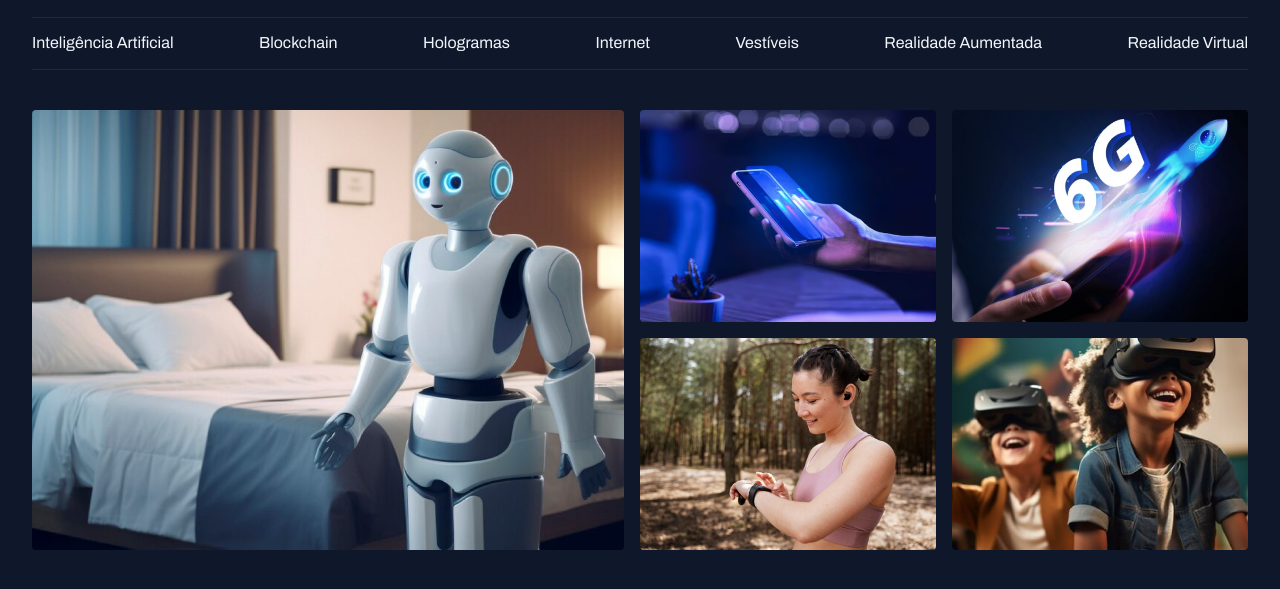
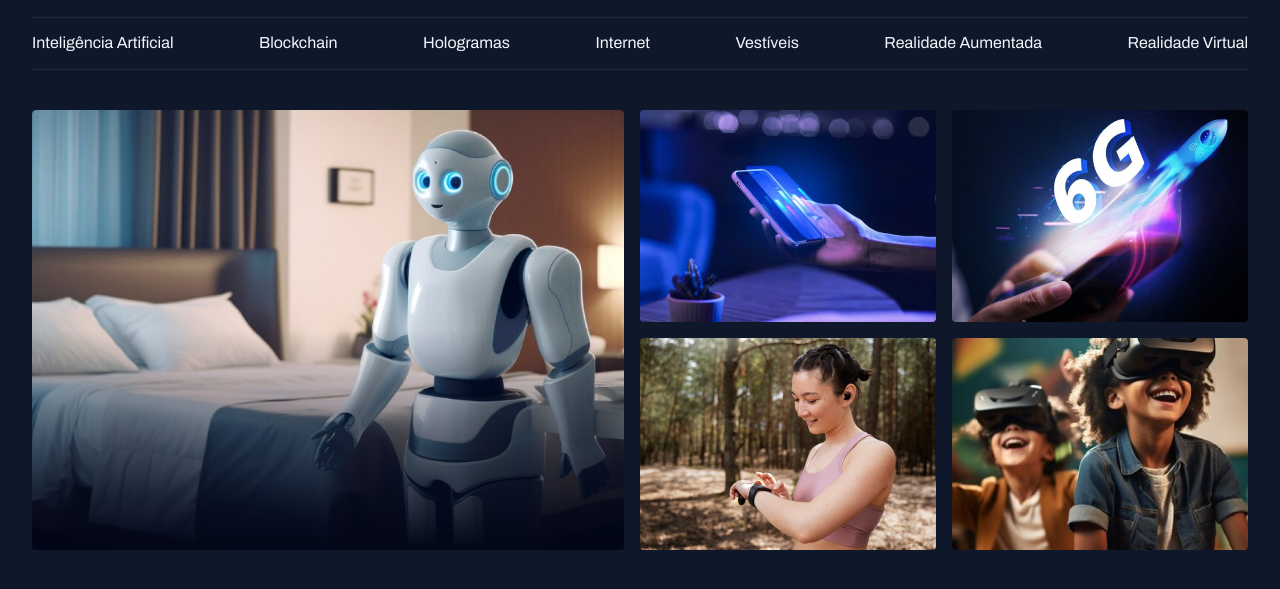
Before and after one commit to DevMarcosVinic/Portal-de-Noticias, a plain HTML site: page index.html in a window 1280 px wide. Shown: the part 61-650 px from the top of the page. Drawn offline with Linux system fonts and the light colour scheme.

Commit message:
Add gradient in featured

```diff
--- a/index.html
+++ b/index.html
@@ -38,7 +38,7 @@
 
     <main class="container">
         <section id="featured" class="grid grid-flow-col gap-16">
-            <div>
+            <div class="card">
                 <img src="assets/images/Image 01.png" alt="">
             </div>
 
--- a/styles/styles.css
+++ b/styles/styles.css
@@ -34,3 +34,21 @@ main {
         border-radius: 4px;
     }
 }
+
+.card {
+    border-radius: 4px;
+    overflow: hidden;
+    position: relative;
+
+    &::before {
+        content: "";
+        position: absolute;
+        inset: 0;
+        top: 50%;
+        background: linear-gradient(
+            180deg,
+            transparent 0%,
+            #020617 100%
+        )
+    }
+}
```
